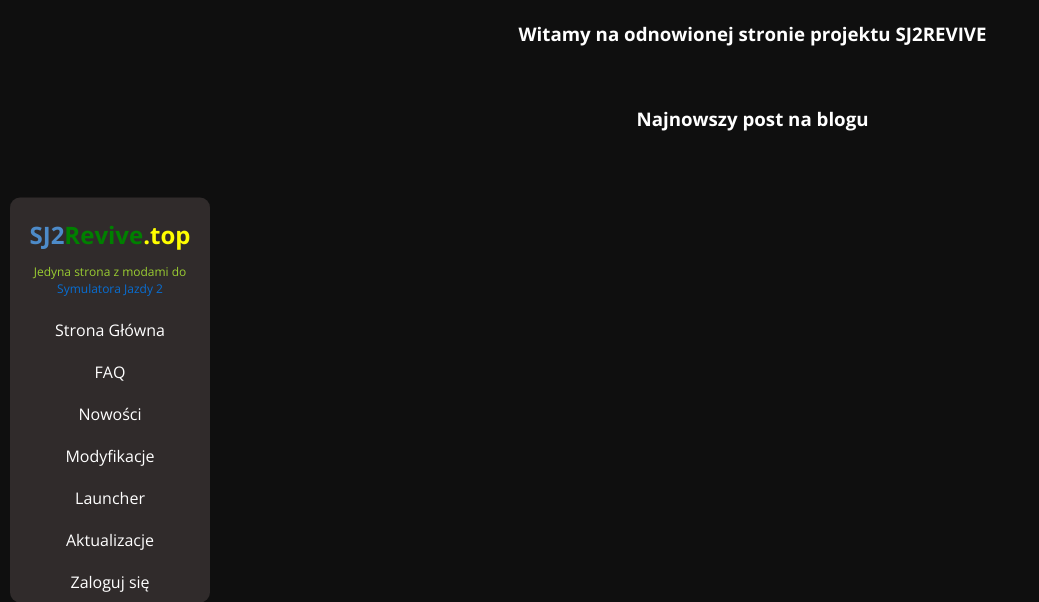
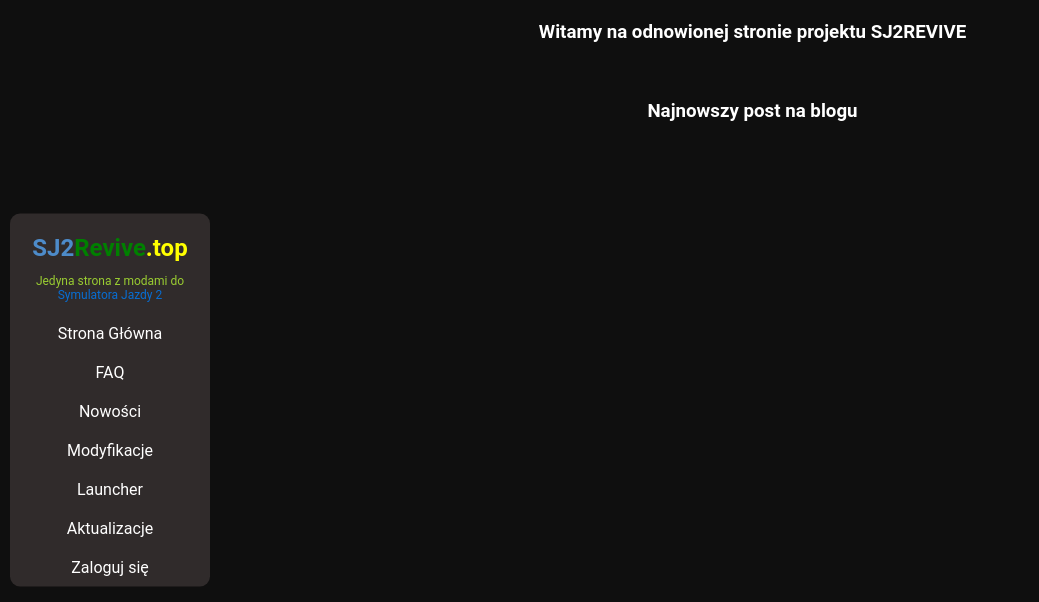
Before and after one commit to SJ2Revive/sj2revive-web-v3, a PHP site: page / in a window 1280 px wide. Shown: the top 602 px of the page, without its empty margins (0-1039 px from the left). Run offline with PHP 8.4, Linux system fonts and the light colour scheme; data that the repository does not hold is empty; a stand-in replaces the project's code that opens the database connection; some libraries are stand-ins or nearby versions.

Commit message:
zmiana czcionki na roboto

```diff
--- a/static/css/font.css
+++ b/static/css/font.css
@@ -1,10 +1,4 @@
-@import url('https://fonts.googleapis.com/css2?family=Open+Sans:ital,wght@0,300..800;1,300..800&display=swap');
+body {
+  font-family: 'Roboto', sans-serif;
 
-body {
-    font-family: "Open Sans", sans-serif;
-  font-optical-sizing: auto;
-  font-weight: 300;
-  font-style: normal;
-  font-variation-settings:
-    "wdth" 87.5;
 }
```
